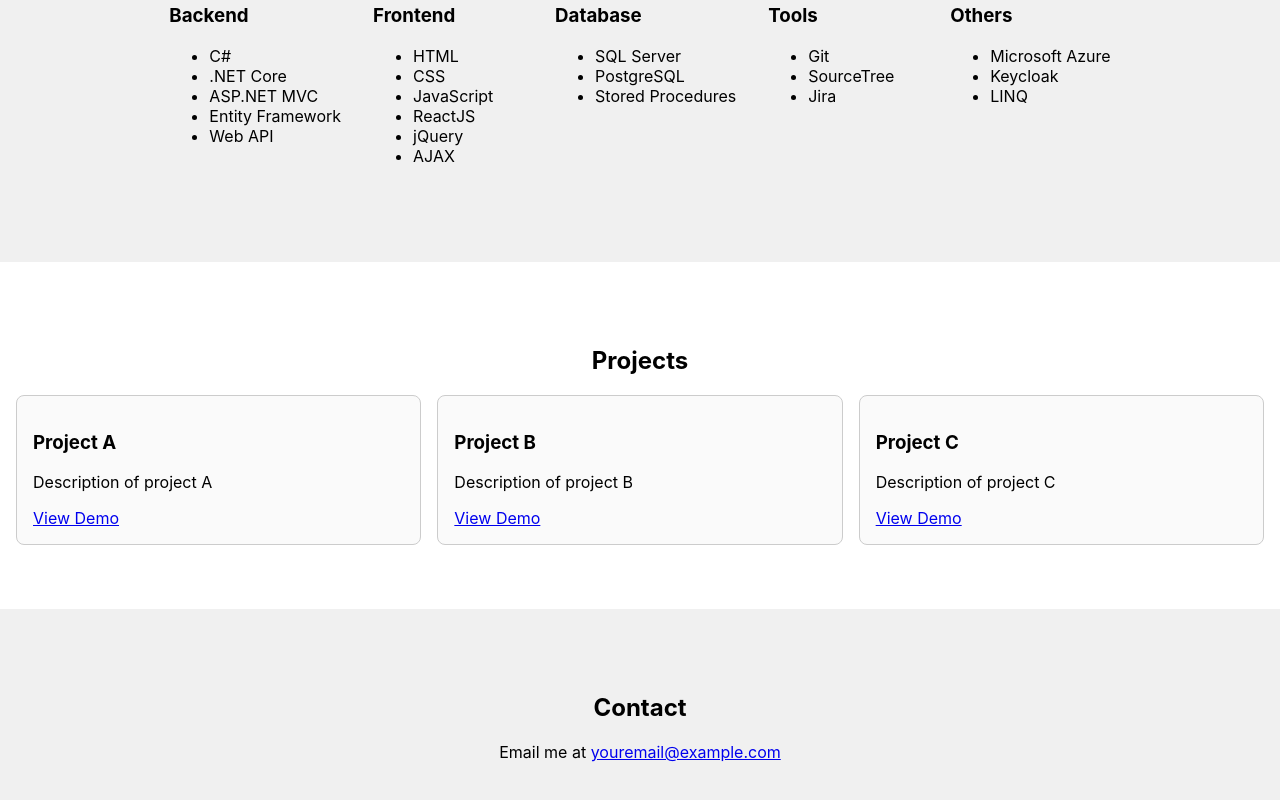
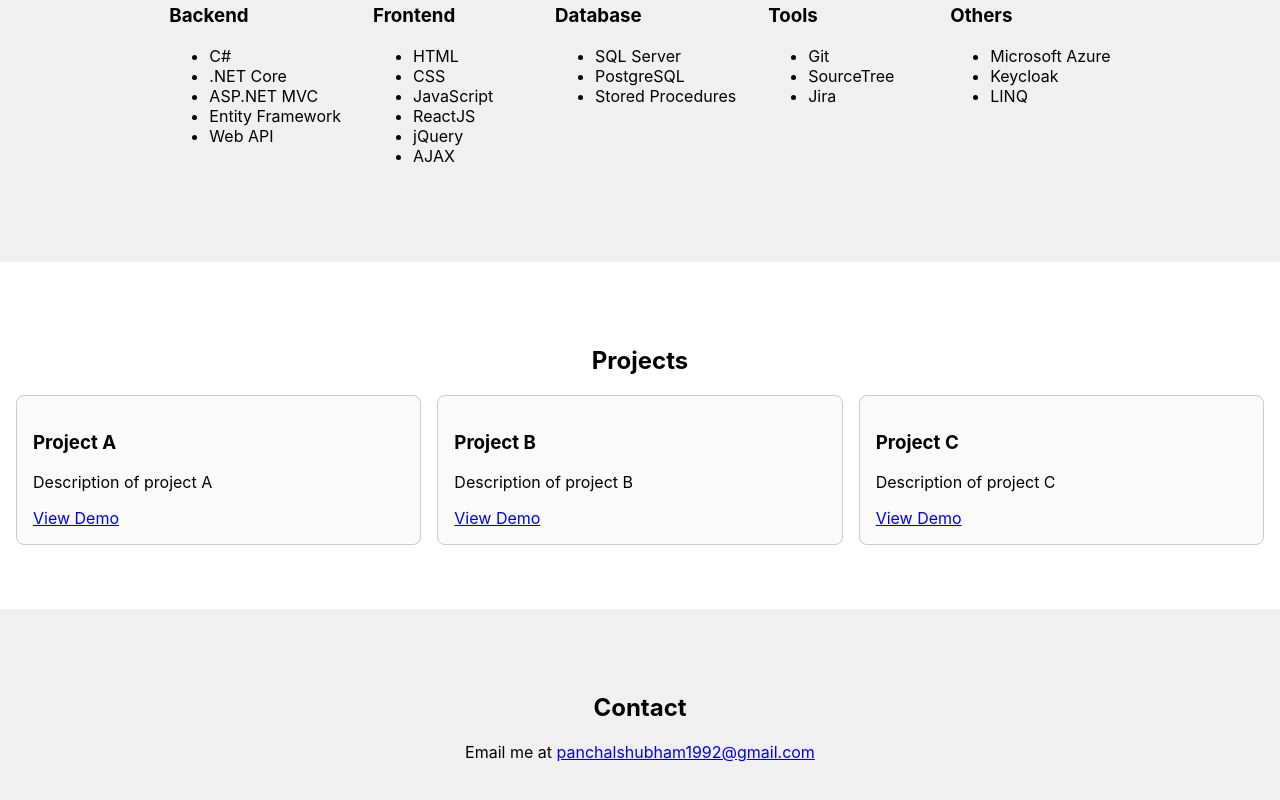
Before and after one commit to ShubhamP1992/PortFolio, a React (Create React App) app: page / in a window 1280 px wide. Shown: the part 448-1248 px from the top of the page. Built offline with nearby package versions, Linux system fonts and the light colour scheme.

Commit message:
2nd Release

```diff
--- a/public/index.html
+++ b/public/index.html
@@ -24,7 +24,7 @@
       work correctly both with client-side routing and a non-root public URL.
       Learn how to configure a non-root public URL by running `npm run build`.
     -->
-    <title>React App</title>
+    <title>Shubham Panchal</title>
   </head>
   <body>
     <noscript>You need to enable JavaScript to run this app.</noscript>
--- a/src/Contact.jsx
+++ b/src/Contact.jsx
@@ -4,7 +4,7 @@
   return (
     <section id="contact" style={{ padding: '4rem 1rem', background: '#f0f0f0', textAlign: 'center' }}>
       <h2>Contact</h2>
-      <p>Email me at <a href="mailto:youremail@example.com">youremail@example.com</a></p>
+      <p>Email me at <a href="mailto:panchalshubham1992@gmail.com">panchalshubham1992@gmail.com</a></p>
     </section>
   );
 }
```
